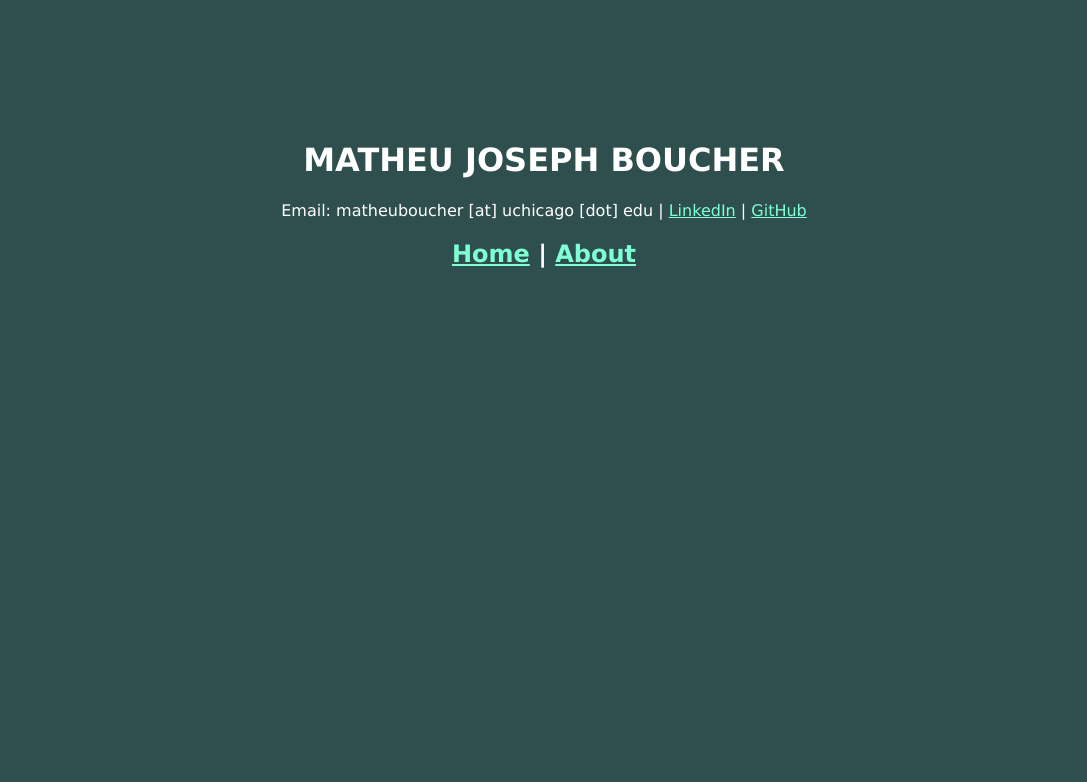
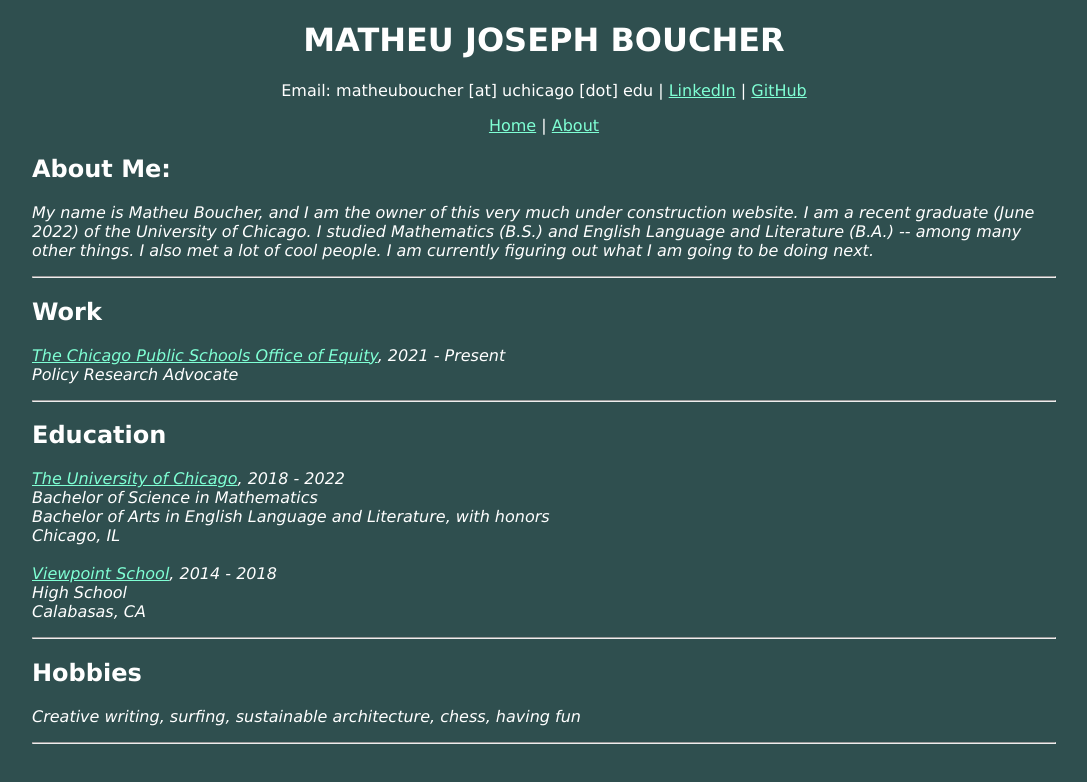
Before and after one commit to matheuboucher/matheuboucher.github.io, a plain HTML site: page index.html in a window 1280 px wide. Shown: the whole page, without its empty margins (96-1183 px from the left). Drawn offline with Linux system fonts and the light colour scheme.

Commit message:
resetting the home page

```diff
--- a/index.html
+++ b/index.html
@@ -10,19 +10,14 @@
             background-color:darkslategrey;
             margin: 0 10%;
             font-family: Verdana, Geneva, Tahoma, sans-serif;
+            color: white;
+            font-weight: normal;
         }
         .center {
-            padding: 120px 0;
-            color: white;
-            font-weight: normal;
             text-align: center;
         }
         h1 {
             text-transform: uppercase;
-        }
-        #contactInfo {
-            text-align: center;
-            color: white;
         }
     </style>
 </head>
@@ -33,9 +28,42 @@
         <a href="https://www.linkedin.com/in/matheuboucher" style="color:aquamarine">
             LinkedIn</a> | <a href="https://github.com/matheuboucher"
              style="color:aquamarine"> GitHub</a></p>
-    <h2><a href="./index.html" style="color:aquamarine">
+    <p><a href="./index.html" style="color:aquamarine">
         Home</a> | <a href="./about.html" style="color:aquamarine">
-            About</a></h2>
+            About</a></p>
     </div>
+    <h2>About Me:</h2>
+    <p><em>My name is Matheu Boucher, and I am the owner of this very much
+        under construction website.
+        I am a recent graduate (June 2022) of the University of Chicago.
+        I studied Mathematics (B.S.) and English Language and
+        Literature (B.A.) -- among many other things. I also met a lot of
+        cool people. I am currently figuring out
+        what I am going to be doing next.
+    </em></p>
+    <hr>
+    <h2>Work</h2>
+    <em><p><a href="https://www.cps.edu/about/departments/office-of-equity/"
+        style="color: aquamarine">
+        The Chicago Public Schools Office of Equity</a>, 2021 - Present
+        <br>Policy Research Advocate
+    </p></em>
+    <hr>
+    <h2>Education</h2>
+    <em>
+    <p><a href="https://www.uchicago.edu/" style="color:aquamarine">
+        The University of Chicago</a>, 2018 - 2022<br>
+        Bachelor of Science in Mathematics<br>
+        Bachelor of Arts in English Language and Literature, with honors<br>
+        Chicago, IL<br><br>
+        <a href="https://www.viewpoint.org/" style="color:aquamarine">
+            Viewpoint School</a>, 2014 - 2018<br>
+        High School<br>
+        Calabasas, CA</p></em>
+    <hr>
+    <h2>Hobbies</h2>
+    <p><em>Creative writing, surfing, sustainable architecture, chess,
+        having fun</em></p>
+    <hr>
 </body>
 </html>
```
